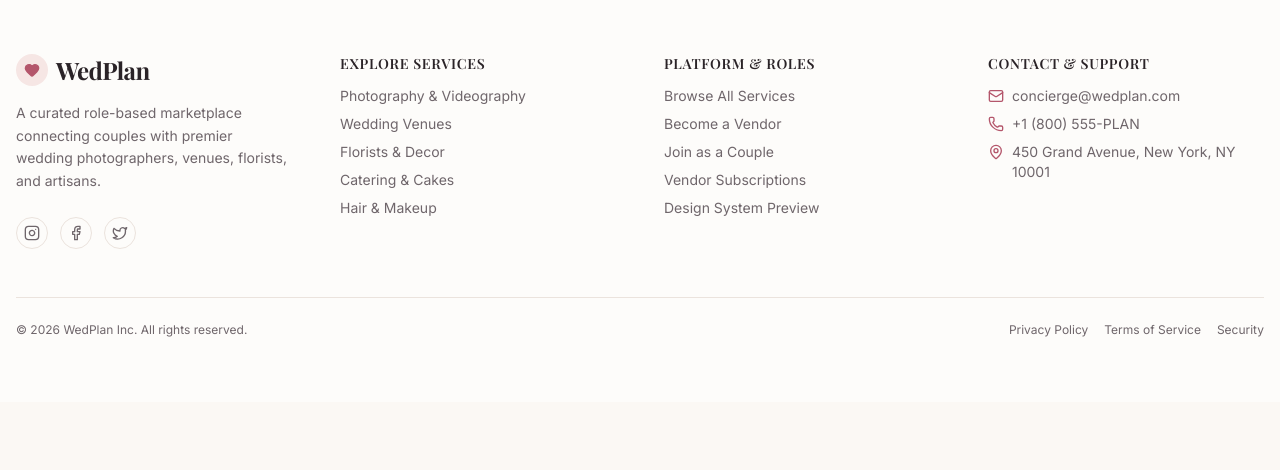
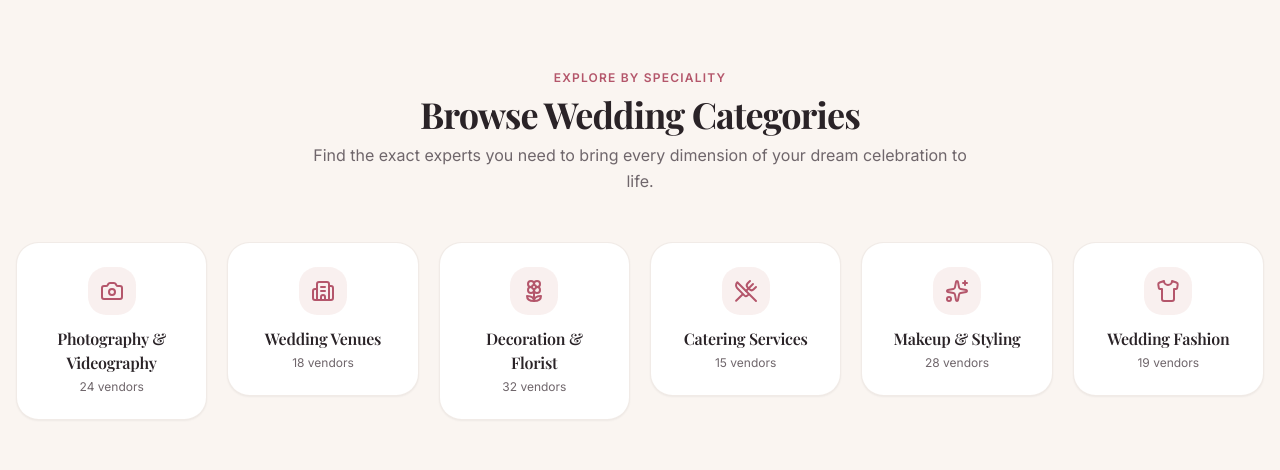
Before and after one commit to masudbuilds/wedplan-client, a Next.js app: page / in a window 1280 px wide. Shown: the part 2130-2600 px from the top of the page. Before the commit the page ends 2532 px from the top, so only its background shows below. Built offline with nearby package versions, Linux system fonts and the light colour scheme; no server answers; a web font is replaced by a local one.

Commit message:
feat: add categories section

```diff
--- a/app/page.tsx
+++ b/app/page.tsx
@@ -1,5 +1,6 @@
 import { HeroSection } from "@/components/home/hero-section"
 import { FeaturedServicesSection } from "@/components/home/featured-services-section"
+import { CategoriesSection } from "@/components/home/categories-section"
 
 export default function Home() {
   return (
@@ -9,6 +10,9 @@ export default function Home() {
 
       {/* 2. Featured Wedding Services (dynamic) */}
       <FeaturedServicesSection />
+
+      {/* 3. Wedding Service Categories (dynamic) */}
+      <CategoriesSection />
     </div>
   )
 }
--- /dev/null
+++ b/components/home/categories-section.tsx
@@ -0,0 +1,53 @@
+"use client"
+
+import * as React from "react"
+import { ServiceCategory } from "@/types"
+import { getCategories } from "@/lib/api"
+import { SectionHeading } from "@/components/section-heading"
+import { CategoryTile } from "@/components/category-tile"
+import { FadeIn } from "@/components/motion-wrapper"
+
+// Category counts for editorial realism
+const CATEGORY_COUNTS: Record<ServiceCategory, number> = {
+  "Photography & Videography": 24,
+  "Wedding Venues": 18,
+  "Decoration & Florist": 32,
+  "Catering Services": 15,
+  "Makeup & Styling": 28,
+  "Wedding Fashion": 19,
+}
+
+// Section 3: Wedding Service Categories
+export function CategoriesSection() {
+  const [categories, setCategories] = React.useState<ServiceCategory[]>([])
+
+  React.useEffect(() => {
+    getCategories().then((data) => setCategories(data))
+  }, [])
+
+  return (
+    <section className="w-full py-12 md:py-16 lg:py-20 bg-blush/20 border-y border-border/50">
+      <div className="container mx-auto px-4 max-w-7xl">
+        <FadeIn>
+          <SectionHeading
+            eyebrow="Explore By Speciality"
+            title="Browse Wedding Categories"
+            subtitle="Find the exact experts you need to bring every dimension of your dream celebration to life."
+          />
+        </FadeIn>
+
+        <div className="grid grid-cols-2 sm:grid-cols-3 lg:grid-cols-6 gap-3 sm:gap-4 md:gap-5">
+          {categories.map((category, index) => (
+            <FadeIn key={category} delay={index * 0.06}>
+              <CategoryTile
+                name={category}
+                itemCount={CATEGORY_COUNTS[category] ?? 12}
+                href={`/services?category=${encodeURIComponent(category)}`}
+              />
+            </FadeIn>
+          ))}
+        </div>
+      </div>
+    </section>
+  )
+}
```
